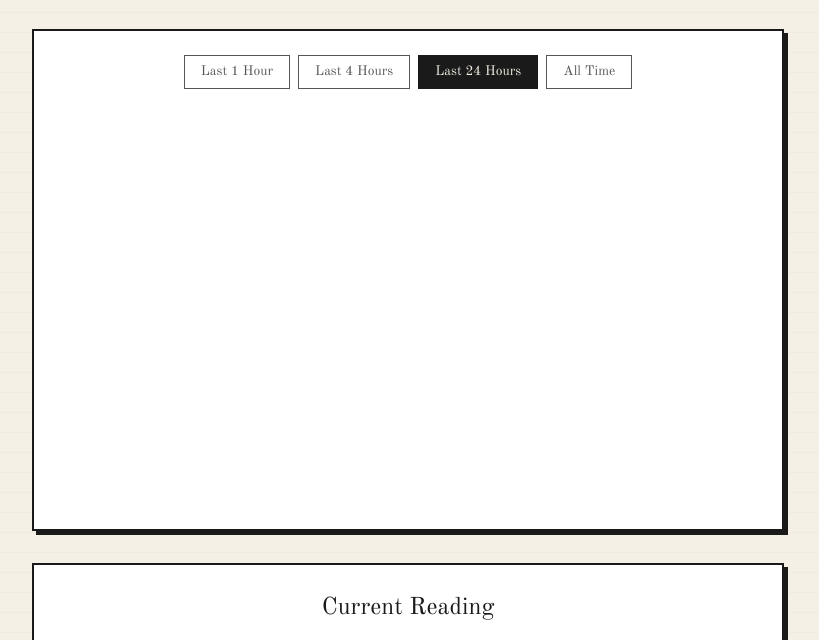
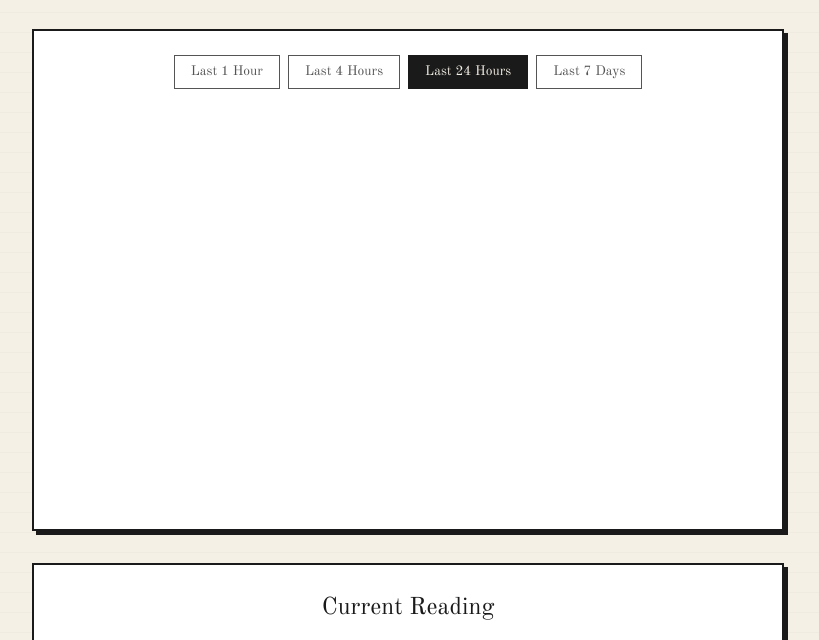
Before and after one commit to SethWalder/darnold-trust-meter, a website: page public/history.html in a window 1280 px wide. Shown: the part 128-768 px from the top of the page, without its empty margins (232-1051 px from the left). Drawn offline with nearby package versions, Linux system fonts and the light colour scheme; no server answers.

Commit message:
Update history.html

```diff
--- a/public/history.html
+++ b/public/history.html
@@ -60,7 +60,7 @@
           <button class="time-filter-btn" data-hours="1">Last 1 Hour</button>
           <button class="time-filter-btn" data-hours="4">Last 4 Hours</button>
           <button class="time-filter-btn active" data-hours="24">Last 24 Hours</button>
-          <button class="time-filter-btn" data-hours="all">All Time</button>
+          <button class="time-filter-btn" data-hours="all">Last 7 Days</button>
         </div>
         <div class="chart-wrapper">
           <canvas id="historyChart"></canvas>
```
